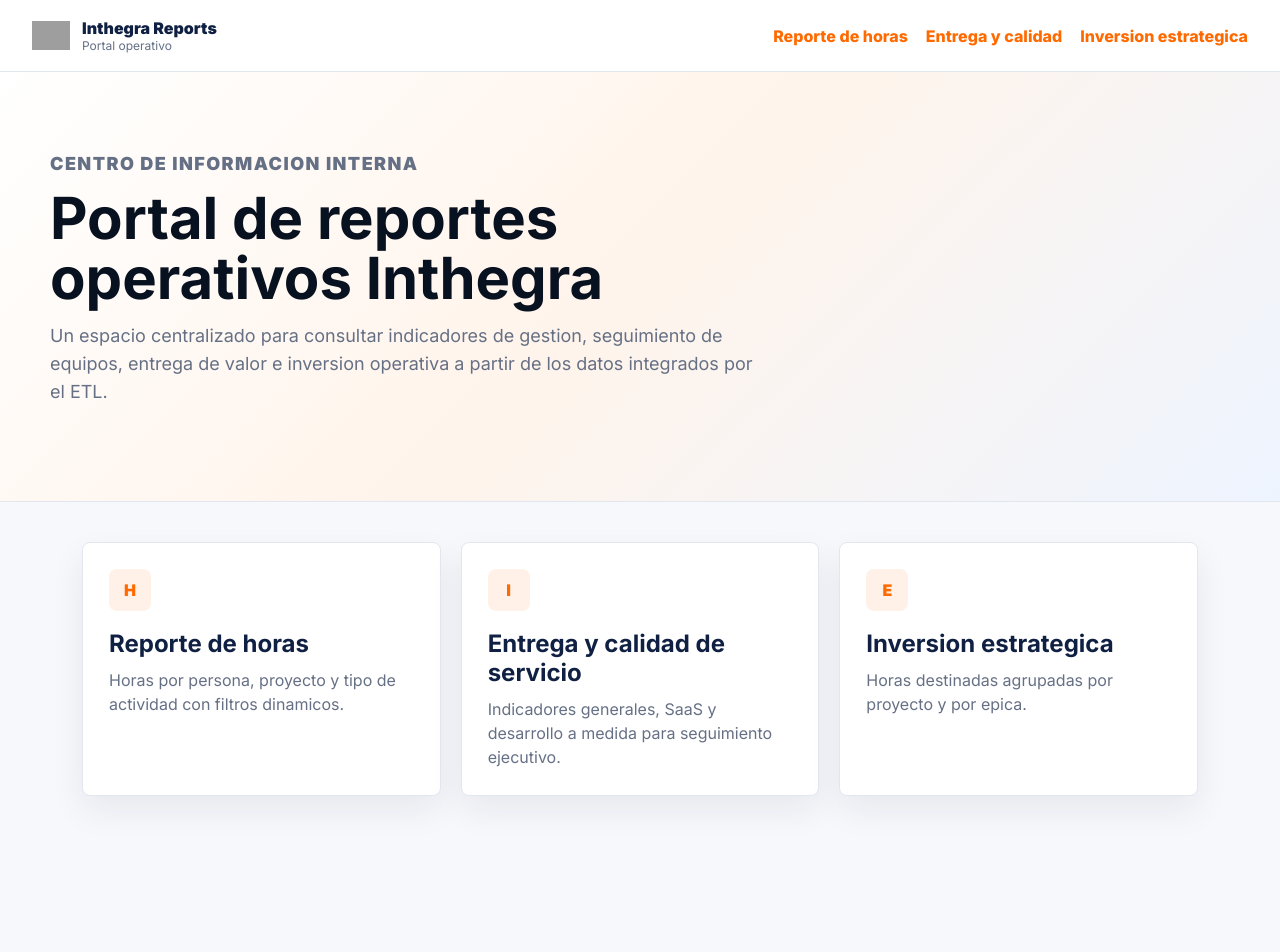
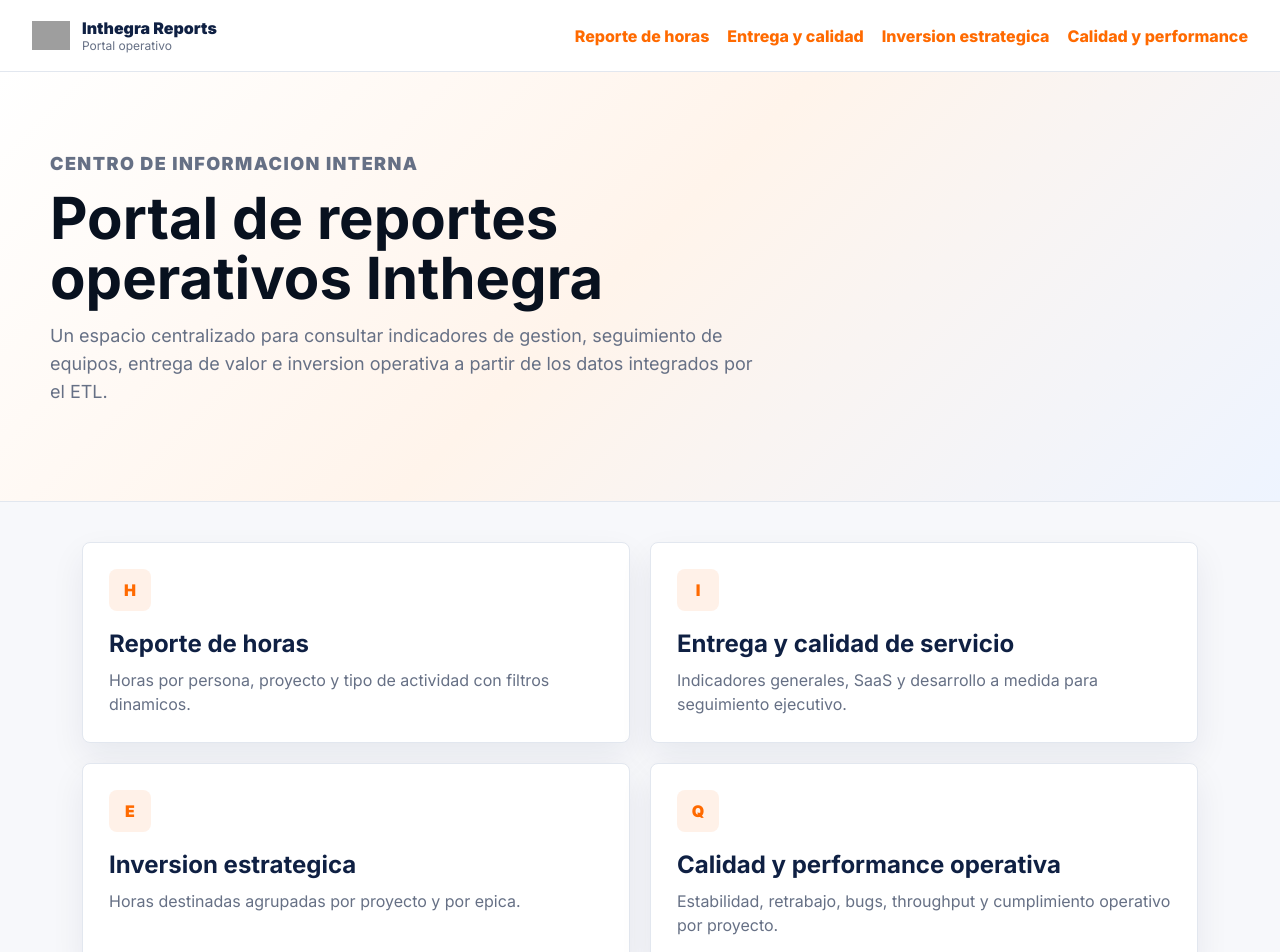
Before and after one commit to franco7936/inthegra-etl, a Next.js app in the folder web/: page / in a window 1280 px wide. Shown: the top 952 px of the page. Before the commit the page ends 836 px from the top, so only its background shows below. Built offline with nearby package versions, Linux system fonts and the light colour scheme; grey boxes are pictures that could not be loaded.

Commit message:
web: sumar calidad performance a home

```diff
--- a/web/app/page.js
+++ b/web/app/page.js
@@ -15,6 +15,7 @@ export default function HomePage() {
           <Link className="navLink" href="/reportes/horas">Reporte de horas</Link>
           <Link className="navLink" href="/reportes/entrega-calidad">Entrega y calidad</Link>
           <Link className="navLink" href="/reportes/inversion-estrategica">Inversion estrategica</Link>
+          <Link className="navLink" href="/reportes/calidad-performance">Calidad y performance</Link>
         </div>
       </nav>
 
@@ -28,7 +29,7 @@ export default function HomePage() {
         </div>
       </section>
 
-      <section className="contentGrid reportsGridThree">
+      <section className="contentGrid reportsGridFour">
         <Link className="reportTile" href="/reportes/horas">
           <span>H</span>
           <h2>Reporte de horas</h2>
@@ -44,6 +45,11 @@ export default function HomePage() {
           <h2>Inversion estrategica</h2>
           <p>Horas destinadas agrupadas por proyecto y por epica.</p>
         </Link>
+        <Link className="reportTile" href="/reportes/calidad-performance">
+          <span>Q</span>
+          <h2>Calidad y performance operativa</h2>
+          <p>Estabilidad, retrabajo, bugs, throughput y cumplimiento operativo por proyecto.</p>
+        </Link>
       </section>
     </main>
   );
```
